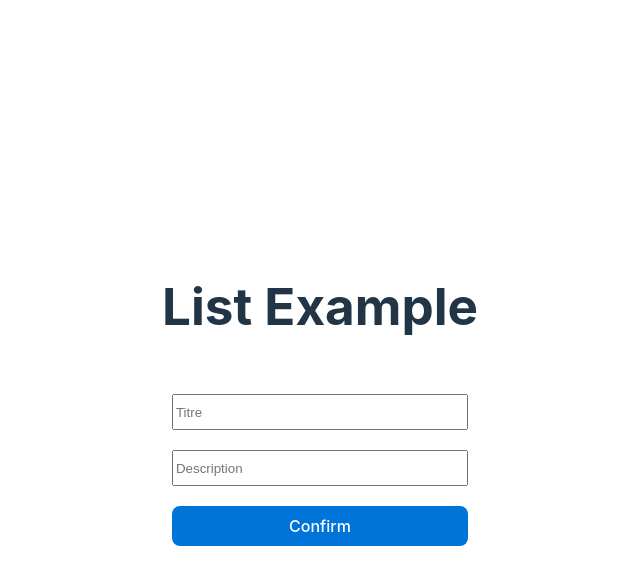
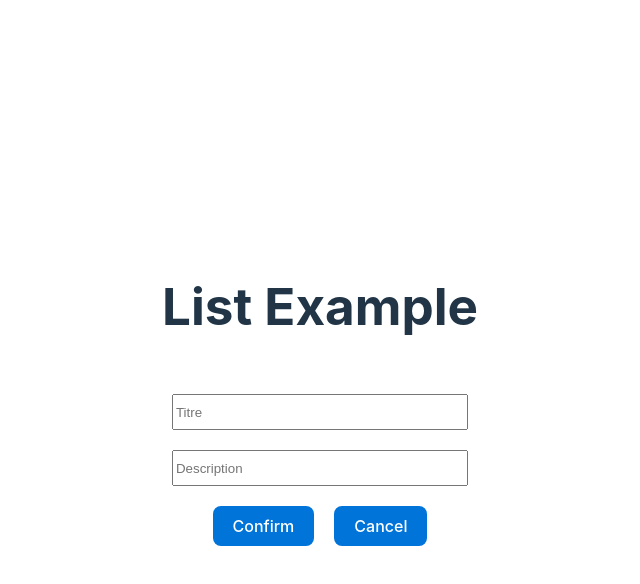
Before and after one commit to Hugo-Blois/toDoList-ReactApp, a React (Vite) app in the folder toDoList-ReactApp/: page / in a window 1280 px wide. Both pictures are taken after a click on the button "Add a task". Shown: the top 584 px of the page, without its empty margins (320-960 px from the left). Built offline with nearby package versions, Linux system fonts and the light colour scheme.

Commit message:
Cancel add a task

```diff
--- a/toDoList-ReactApp/src/App.tsx
+++ b/toDoList-ReactApp/src/App.tsx
@@ -1,7 +1,7 @@
 import './App.css';
 import List from './List';
 import Button from './Button';
-import { Fragment, useState } from 'react';
+import { useState } from 'react';
 
 interface ListItem {
   id: number;
@@ -15,6 +15,7 @@ function App() {
   const [itemList, setItemList] = useState<ListItem[]>([]);
   const [tache, setTache] = useState<string>("");
   const [description, setDescription] = useState<string>("");
+  const [error, setError] = useState<string | null>(null);
 
   function onChangeTache(e: React.ChangeEvent<HTMLInputElement>){
     const text = String(e.currentTarget.value);
@@ -26,11 +27,14 @@ function App() {
   }
 
   function addTache(tache: string, description: string) {
-    if (tache != ""){
+    if (tache != "" && description != ""){
       const newItemList = [...itemList, { id: itemList.length + 1, title: tache, content: description, done: false }];
       setItemList(newItemList);
       setTache('');
       setDescription('');
+      setAddTask(false);
+    }else {
+      setError("Les champs titre et description ne peuvent pas être vides");
     }
   }
 
@@ -59,16 +63,20 @@ function App() {
       <List items={itemList} onDelete={deleteTache} onEdit={editTache} onToggleDone={toggleDone}/>
       {
        addTask === true ?
-       <Fragment>
         <div className='add-task'>
-        <input type="text" placeholder='Titre' value={tache} onChange={ onChangeTache }></input>
-        <input type="text" placeholder='Description' value={description} onChange={ onChangeDescription }></input>
-        <Button label='Confirm' onClick={() => {
-                setAddTask(false);
-                addTache(tache, description);
-              } } children={undefined} />
+          <input type="text" placeholder='Titre' value={tache} onChange={ onChangeTache }></input>
+          <input type="text" placeholder='Description' value={description} onChange={ onChangeDescription }></input>
+          {error && <p className="error-message">{error}</p>}
+          <div>
+            <Button label='Confirm' onClick={() => {
+                  addTache(tache, description);
+                } } children={undefined} />
+            <Button label='Cancel' onClick={() => {
+                  setAddTask(false);
+                  setError(null);
+                } } children={undefined} />
+          </div>
         </div>
-       </Fragment>
         :
         <Button label='Add a task' onClick={() => setAddTask(true)} children={undefined}/>
       }
```
